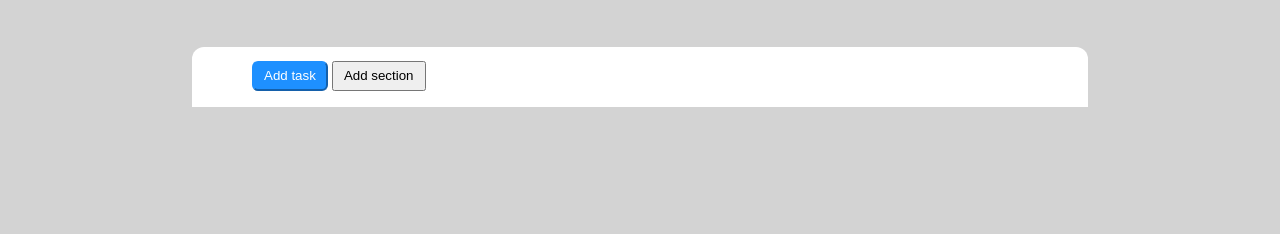
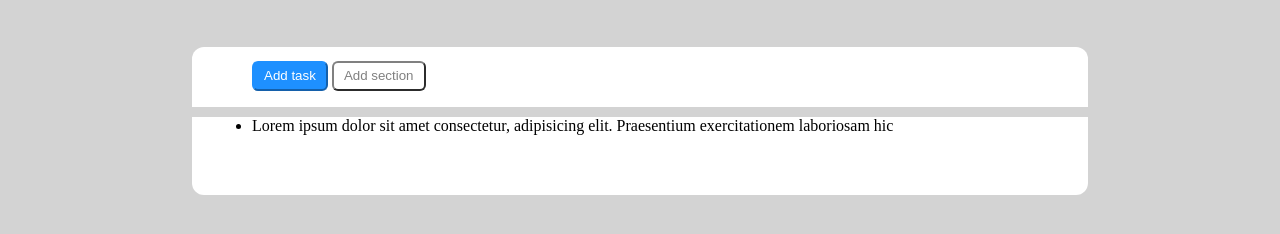
Before and after one commit to GiacomoBozzolino/html-css-toboolist, a plain HTML site: page index.html in a window 1280 px wide. Shown: the part 90-324 px from the top of the page. Drawn offline with Linux system fonts and the light colour scheme.

Commit message:
inizio sezione lista

```diff
--- a/css/style.css
+++ b/css/style.css
@@ -23,13 +23,15 @@ h1{
 /* FINE HEADER */
 
 /* MAIN */
+.container{
+    margin:0 auto;
+    width: 70%;
+    margin-top: 50px;
+}
 /* CLASSI PULSANTI */
 .button-section{
     background-color: white;
-    margin:0 auto;
-    margin-top: 50px;
-    width: 70%;
-    height: 60px;
+     height: 60px;
     text-align: left;
     vertical-align:middle;
     line-height: 3.5;
@@ -42,6 +44,7 @@ h1{
     height: 30px;
     padding-left: 10px;
     padding-right: 10px;
+
  }
 
  #task{
@@ -58,3 +61,16 @@ h1{
    border-color: gray;
  }
  /* FINE CLASSI PULSANTI */
+
+ .list-section{
+    background-color: white;
+
+    text-align: left;
+
+
+    padding-left: 60px;
+    border-bottom-right-radius: 12px;
+    border-bottom-left-radius: 12px;
+    margin-bottom: 10px;
+    padding-bottom: 60px;
+ }
--- a/index.html
+++ b/index.html
@@ -16,14 +16,24 @@
     <!-- FINE HEADER -->
     <!-- INIZIO MAIN -->
     <main>
+        <div class="container">
             <!-- INIZIO PULSANTI -->
             <div class="button-section">
             <button id="task">Add task</button>
-        <button id="">Add section</button>
+            <button id="section">Add section</button>
             </div>
             <!-- FINE PULSANTI -->
             <!-- INIZIO LISTA -->
+            <div class="list-section">
+                <ul>
+                    <li>
+                        Lorem ipsum dolor sit amet consectetur, adipisicing elit. Praesentium exercitationem laboriosam hic
+                    </li>
+                </ul>
+            </div>
             <!-- FINE LISTA -->
+
+        </div>
     </main>
     <!-- FINE MAIN -->
 
```
Lines whose indentation alone changed are shown as unchanged.
